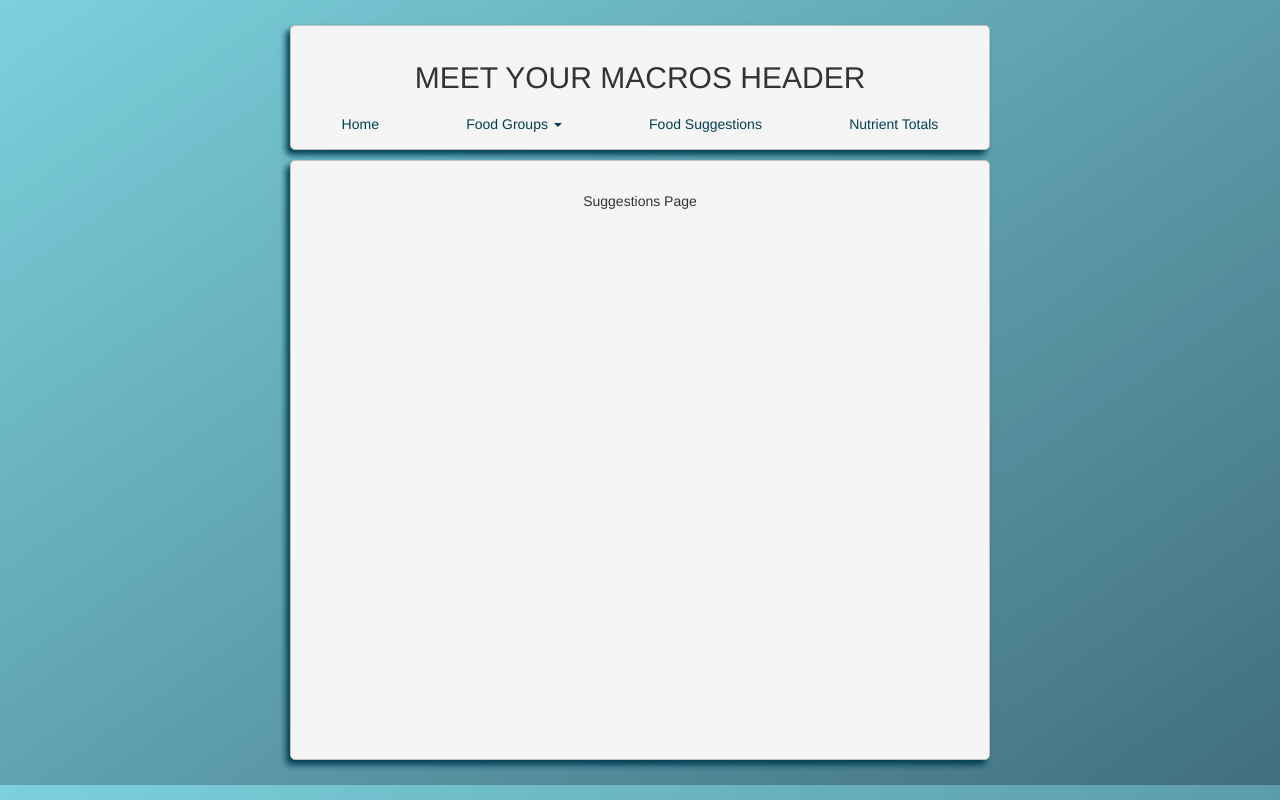
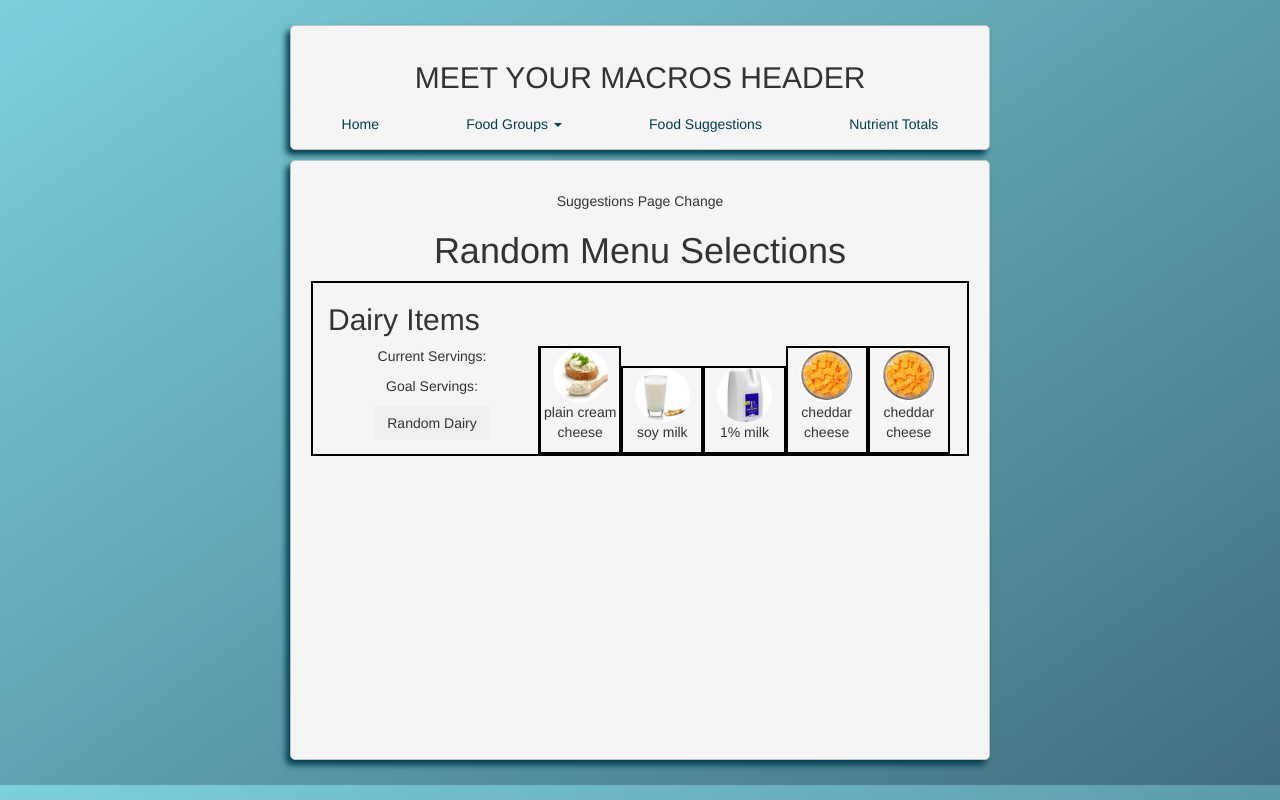
Before and after one commit to hemme1m/finalproject, a website: page public/index.html at #!/suggestions in a window 1280 px wide. Drawn offline with Linux system fonts and the light colour scheme; some packages are replaced by stand-ins of ours.

Commit message:
random items

```diff
--- a/public/index.html
+++ b/public/index.html
@@ -36,7 +36,7 @@
                 </ul>
             </nav>
         </header>
-    <main>
+    <main class="main">
         <div ng-view="">Loading...</div>
     </main>
     <!-- link to scripts at bottom of page
--- a/public/js/app.js
+++ b/public/js/app.js
@@ -4,7 +4,7 @@ app.config(function($routeProvider) {
 
     $routeProvider.when("/suggestions", {
         templateUrl: "partials/suggestions.html",
-        // controller: "suggestionController"
+         controller: "suggestionController"
     });
 
     $routeProvider.when("/total", {
--- a/public/js/controllers.js
+++ b/public/js/controllers.js
@@ -36,3 +36,70 @@ app.controller("totalController", function($scope, totalService) {
         $scope.items = items;
     });
 });
+
+app.controller("suggestionController", function($scope, foodSelectionService) {
+    var dairyItems = foodSelectionService.getDairyItems();
+
+    $scope.dairyRandItems = [];
+
+
+        var item = {};
+        var dairyItems = foodSelectionService.getDairyItems();
+
+
+        for (var i = 0; i < 5; i++) {
+        item = dairyItems[Math.floor(Math.random() * dairyItems.length)];
+        $scope.dairyRandItems.push(item);
+        console.log($scope.dairyRandItems);
+        }
+
+        $scope.randDairyItems = function () {
+            $scope.dairyRandItems = [];
+
+            var item = {};
+            var dairyItems = foodSelectionService.getDairyItems();
+
+
+            for (var i = 0; i < 5; i++) {
+            item = dairyItems[Math.floor(Math.random() * dairyItems.length)];
+            $scope.dairyRandItems.push(item);
+            console.log($scope.dairyRandItems);
+            }
+        }
+
+
+
+/*
+        $scope.randVegItems = function () {
+            $scope.totalRandItems = [];
+
+            var item = {};
+            var vegItems = foodSelectionService.getVegItems();
+
+
+            for (var i = 0; i < 5; i++) {
+            item = vegItems[Math.floor(Math.random() * vegItems.length)];
+            $scope.totalRandItems.push(item);
+            console.log($scope.totalRandItems);
+        }
+        }
+
+        $scope.randDairyItems = function () {
+            $scope.totalRandItems = [];
+
+            var item = {};
+            var dairyItems = foodSelectionService.getDairyItems();
+
+
+            for (var i = 0; i < 5; i++) {
+            item = dairyItems[Math.floor(Math.random() * dairyItems.length)];
+            $scope.totalRandItems.push(item);
+            console.log($scope.totalRandItems);
+        }
+        }
+
+
+ */
+
+
+});
--- a/public/js/services.js
+++ b/public/js/services.js
@@ -5,19 +5,19 @@ app.factory("foodSelectionService", function($http) {
 	function getDairyItems() {
 		var dairyItems = [
 			{name: "1% milk", servings: 1, servSize: "1 cup", group: "dairy",
-			cal: 103, carbs: 12, protein: 8, fat: 2.4, meal: ['breakfast', 'lunch', 'dinner'], img: "/public/imgs/dairy/milk.jpeg"},
+			cal: 103, carbs: 12, protein: 8, fat: 2.4, meal: ['breakfast', 'lunch', 'dinner'], img: "imgs/dairy/milk.jpeg"},
 			{name: "almond milk", servings: 1, servSize: "1 cup", group: "dairy",
-			cal: 30, carbs: 1, protein: 1, fat: 2.5, meal: ['breakfast', 'lunch', 'dinner'], img: "/public/imgs/dairy/almondMilk.jpeg"},
+			cal: 30, carbs: 1, protein: 1, fat: 2.5, meal: ['breakfast', 'lunch', 'dinner'], img: "imgs/dairy/almondMilk.jpeg"},
 			{name: "coconut milk", servings: 1, servSize: "1 cup", group: "dairy",
-			cal: 45, carbs: 1, protein: 0, fat: 2.5, meal: ['breakfast', 'lunch', 'dinner'], img: "/public/imgs/dairy/coconutMilk.jpeg"},
+			cal: 45, carbs: 1, protein: 0, fat: 2.5, meal: ['breakfast', 'lunch', 'dinner'], img: "imgs/dairy/coconutMilk.jpeg"},
 			{name: "soy milk", servings: 1, servSize: "1 cup ", group: "dairy",
-			cal: 110, carbs: 9, protein: 8, fat: 4.5, meal: ['breakfast', 'lunch', 'dinner'], img: "/public/imgs/dairy/soyMilk.jpeg"},
+			cal: 110, carbs: 9, protein: 8, fat: 4.5, meal: ['breakfast', 'lunch', 'dinner'], img: "imgs/dairy/soyMilk.jpeg"},
 			{name: "greek yogurt", servings: 1, servSize: "170g", group: "dairy",
-			cal: 100, carbs: 6, protein: 17, fat: 0.7, meal: ['breakfast', 'lunch'], img: "/public/imgs/dairy/yogurt.jpeg"},
+			cal: 100, carbs: 6, protein: 17, fat: 0.7, meal: ['breakfast', 'lunch'], img: "imgs/dairy/yogurt.jpeg"},
 			{name: "cheddar cheese", servings: 1, servSize: "1oz", group: "dairy",
-			cal: 114, carbs: 0.4, protein: 7, fat: 9, meal: ['breakfast', 'lunch', 'dinner'], img: "/public/imgs/dairy/cheese.jpeg"},
+			cal: 114, carbs: 0.4, protein: 7, fat: 9, meal: ['breakfast', 'lunch', 'dinner'], img: "imgs/dairy/cheese.jpeg"},
 			{name: "plain cream cheese", servings: 1, servSize: "1oz", group: "dairy",
-			cal: 100, carbs: 1, protein: 2, fat: 10, meal: ['breakfast'], img: "/public/imgs/dairy/creamCheese.jpeg"}
+			cal: 100, carbs: 1, protein: 2, fat: 10, meal: ['breakfast'], img: "imgs/dairy/creamCheese.jpeg"}
 		];
 		return dairyItems;
 	};
--- a/public/partials/suggestions.html
+++ b/public/partials/suggestions.html
@@ -1,9 +1,52 @@
-Suggestions Page
+Suggestions Page Change
+<h1>Random Menu Selections</h1>
 
 <div class="container">
-    <div class="row">
-    	<div class="col-md-3 col-xs-6" ng-repeat="dairyItem in dairyItems">
-            <p><img src="food.jpg"><br>{{dairyItem.name}}</p>
+    <div class="row" class="col-md-8 col-sm-6 xs-12" >
+    	<h2 class="rowHeading">Dairy Items</h2>
+    	<div class="sug">
+    		<div class= "randRow" class="col-md-1 col-sm-6 xs-12 class="dairyRow" ng-repeat="item in dairyRandItems track by $index">
+
+            <p class="suggestionInfo"><img class= "suggestImg" src="{{item.img}}"><br>{{item.name}}</p>
+        	</div>
+
+
+    </div>
+
+         <div class="col-md-4 col-sm-6 xs-12">
+         <p>Current Servings: </p>
+         <p>Goal Servings: </p>
+        <button class="btn" ng-click="randDairyItems();">Random Dairy</button>
         </div>
+
+
+<!--
+  <div class="row" class="col-md-8 col-sm-6 xs-12" >
+    	<h2 class="rowHeading">Vegetable Items</h2>
+    	<div class="sug">
+    		<div class= "randRow" class="col-md-1 col-sm-6 xs-12 class="dairyRow" ng-repeat="item in totalRandItems track by $index">
+
+            <p class="suggestionInfo"><img class= "suggestImg" src="{{item.img}}"><br>{{item.name}}</p>
+        	</div>
+
+
     </div>
+
+         <div class="col-md-4 col-sm-6 xs-12">
+         <p>Current Servings: </p>
+         <p>Goal Servings: </p>
+        <button class="btn" ng-click="randVegItems();">Random Vegetable</button>
+        </div>
+
+-->
+
 </div>
+
+
+
+
+
+   <!--<p>{{totalRandItems}}</p>
+   <<span class="suggestionInfo" > {{totalRandItems.name}} </span>
+   <img src= "{{totalRandItems.img}}" />
+   </div>-->
--- a/public/styles.css
+++ b/public/styles.css
@@ -142,6 +142,8 @@ main > div {
 
 .container  {
     max-width: 100%;
+    border: 2px solid black;\
+    display: inline-block;
 }
 
 .hideForm {
@@ -151,3 +153,37 @@ main > div {
 .showForm {
     display: block;
 }
+
+
+.row {
+    padding: 0px 0px;
+    margin: 0%;
+    max-width: 100%;
+}
+
+.rowHeading {
+    text-align: left;
+}
+
+.suggestImg {
+    width: 70%;
+    padding: 0%;
+    margin: 0%;
+}
+
+.randRow {
+    display: inline-block;
+    padding: 0px 0px;
+    margin: 0%;
+    max-width:20%;
+    border: 2px solid black;
+}
+
+.suggestionInfo {
+    width: 100%;
+}
+.sug{
+    display: inline-block;
+     width: 66%;
+    border-left: 1px solid black;
+}
```
